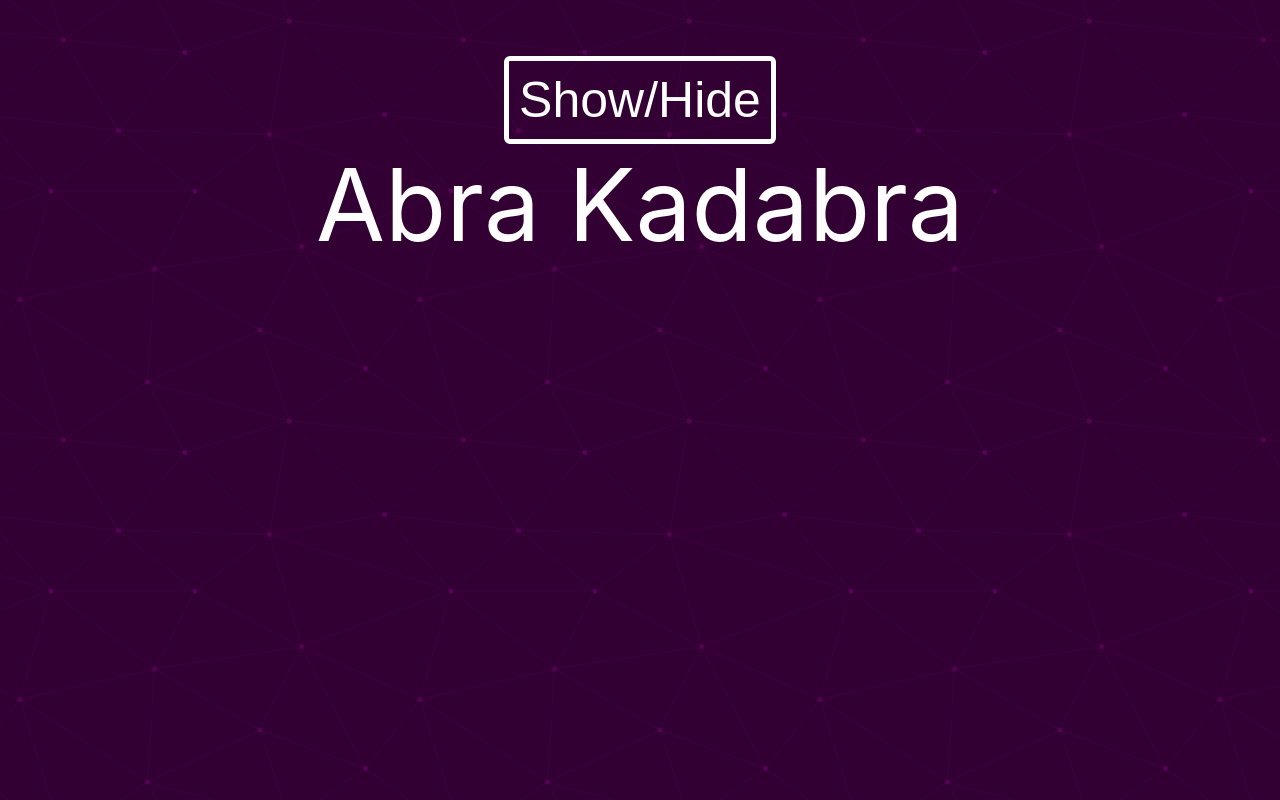
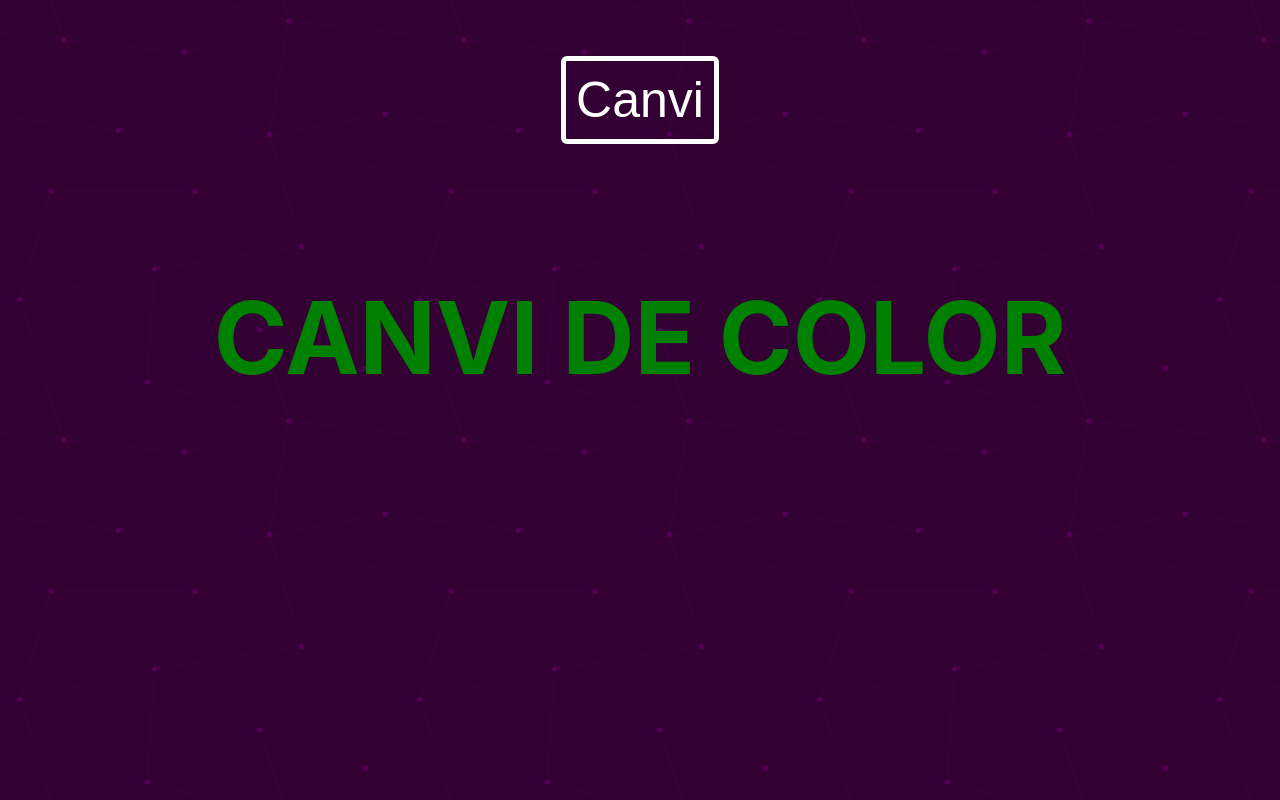
Before and after one commit to ksama22/M12_projecte2_HOOKS, a React (Create React App) app: page / in a window 1280 px wide. Built offline with nearby package versions, Linux system fonts and the light colour scheme.

Commit message:
Hecho TODO TODITO

```diff
--- a/src/App.js
+++ b/src/App.js
@@ -2,6 +2,7 @@ import { useState } from 'react';
 import './App.css';
 import { Boton } from './componentes/Boton';
 import { Contador } from './componentes/Contador';
+import { Texto } from './componentes/Texto';
 
 function App() {
   // Declaracion de la variable magia
@@ -31,7 +32,15 @@ function App() {
   const numReset = () =>{
     setNum(0)
   }
+  const [colorText, setColorText] = useState("green");
 
+  const canviCol = () => {
+    if(colorText == "green"){
+      setColorText("red")
+    } else{
+      setColorText("green")
+    }
+  }
   return (
     <div className="App">
       {
@@ -60,13 +69,10 @@ function App() {
       */
       }
 
-      <Boton funcion={MagicFun} name="Show/Hide"/>
       <div>
-        {magia}
+        <Boton funcion={canviCol} name="Canvi"/>
+        <Texto colorTxt={colorText} contenido="CANVI DE COLOR"/>
       </div>
-
-
-
 
     </div>
   );
--- /dev/null
+++ b/src/componentes/Texto.jsx
@@ -0,0 +1,8 @@
+// Componente que añade un valor que servira como contador
+export const Texto = (props) => {
+    return(
+      <div>
+        <h4 style={{color: props.colorTxt }}>{props.contenido}</h4>
+      </div>
+    )
+  }
```
